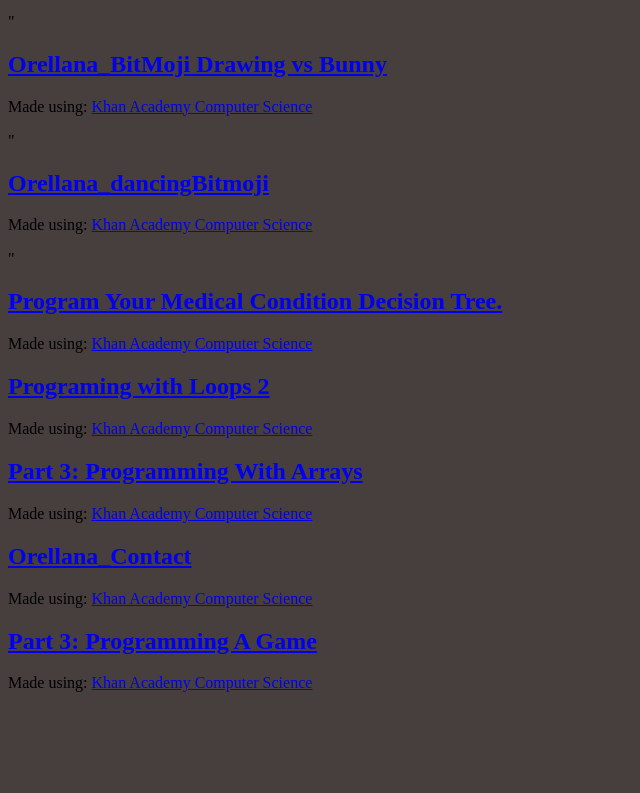
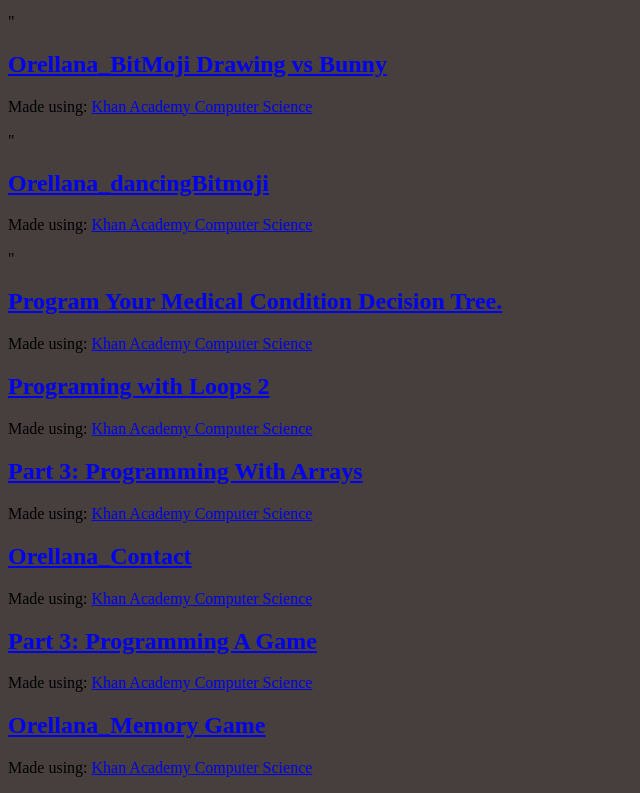
Before and after one commit to DouglasFOrellana/DouglasFOrellana.github.io, a plain HTML site: page JavaReal.html in a window 1280 px wide. Shown: the part 820-1613 px from the top of the page, without its empty margins (0-640 px from the left). Before the commit the page ends 1528 px from the top, so only its background shows below. Drawn offline with Linux system fonts and the light colour scheme; a script that the page names is missing.

Commit message:
Add files via upload

```diff
--- a/JavaReal.html
+++ b/JavaReal.html
@@ -37,5 +37,6 @@
 <h2><a href="https://www.khanacademy.org/computer-programming/part-3-programming-with-arrays/4940046658224128">Part 3: Programming With Arrays</a></h2><script src="https://www.khanacademy.org/computer-programming/part-3-programming-with-arrays/4940046658224128/embed.js?editor=no&buttons=no&author=no&embed=yes"></script><p>Made using: <a href="http://www.khanacademy.org/computer-programming">Khan Academy Computer Science</a></p></</h2>
 <h2><a href="https://www.khanacademy.org/computer-programming/orellana_contact/5182970637631488">Orellana_Contact</a></h2><script src="https://www.khanacademy.org/computer-programming/orellana_contact/5182970637631488/embed.js?editor=no&buttons=no&author=no&embed=yes"></script><p>Made using: <a href="http://www.khanacademy.org/computer-programming">Khan Academy Computer Science</a></p></h2>
 <h2><a href="https://www.khanacademy.org/computer-programming/part-3-programming-a-game/5132722225594368">Part 3: Programming A Game</a></h2><script src="https://www.khanacademy.org/computer-programming/part-3-programming-a-game/5132722225594368/embed.js?editor=no&buttons=no&author=no&embed=yes"></script><p>Made using: <a href="http://www.khanacademy.org/computer-programming">Khan Academy Computer Science</a></p></h2>
+<h2><a href="https://www.khanacademy.org/computer-programming/orellana_memory-game/5609893662998528">Orellana_Memory Game</a></h2><script src="https://www.khanacademy.org/computer-programming/orellana_memory-game/5609893662998528/embed.js?editor=no&buttons=no&author=no&embed=yes"></script><p>Made using: <a href="http://www.khanacademy.org/computer-programming">Khan Academy Computer Science</a></p></h2>
 </body>
 </html>
```
